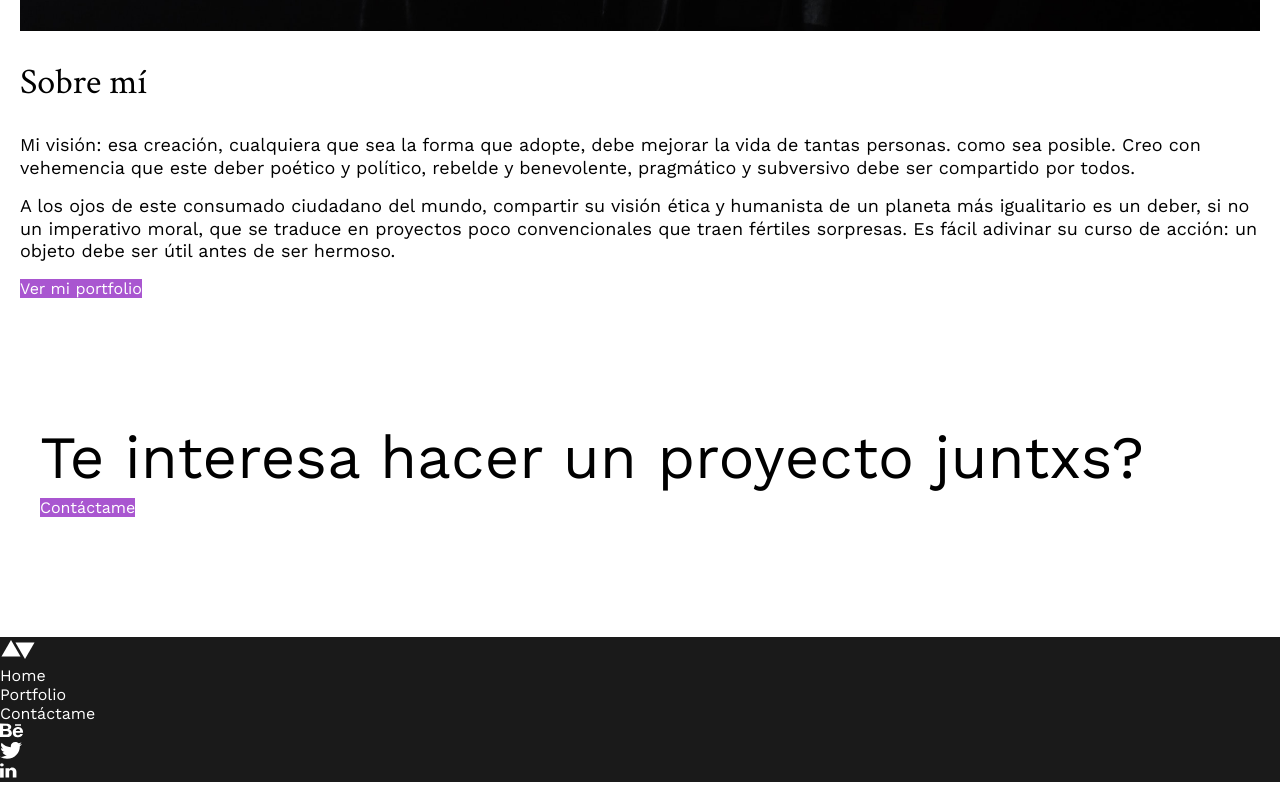
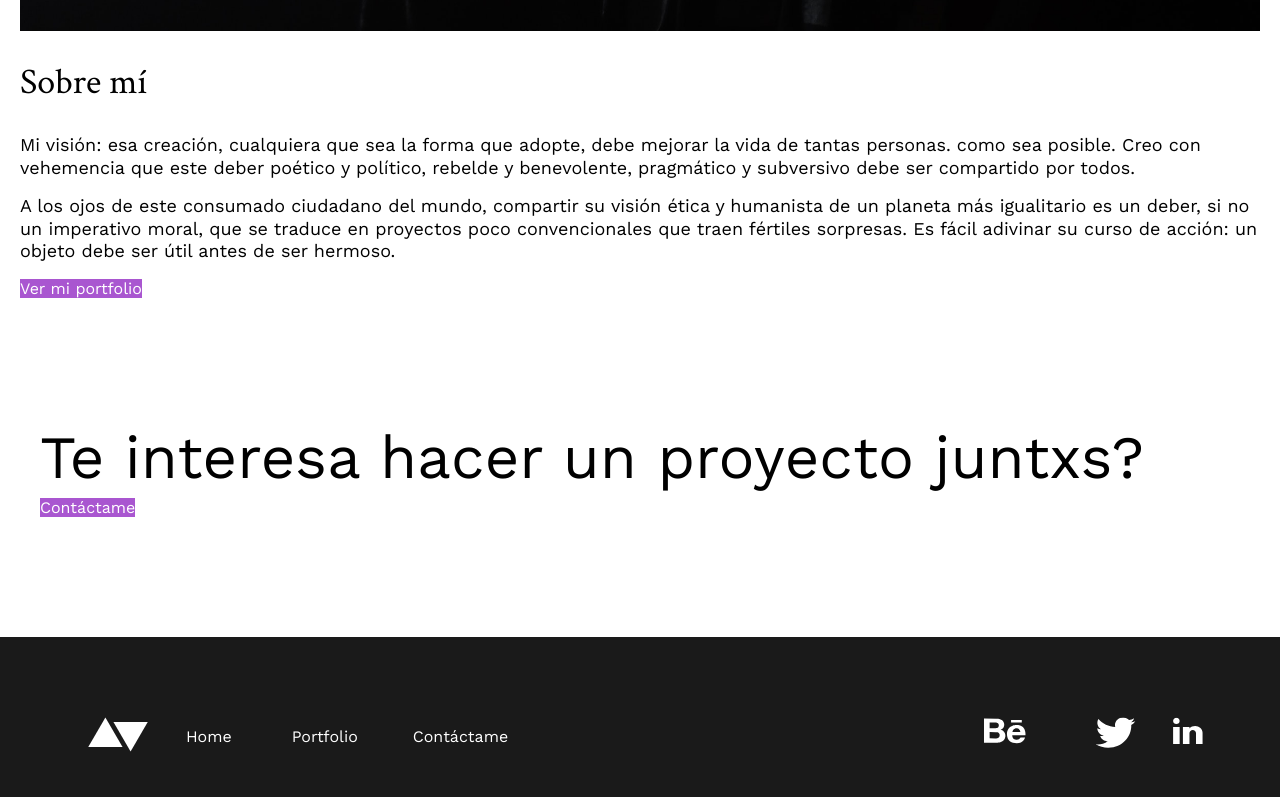
Before and after one commit to rubenperegrina/portfolio_frontend, a Next.js app: page / in a window 1280 px wide. Shown: the part 2933-3730 px from the top of the page. Built offline with nearby package versions, Linux system fonts and the light colour scheme.

Commit message:
Añadir estilos footer

```diff
--- a/components/Footer/Footer.module.scss
+++ b/components/Footer/Footer.module.scss
@@ -1,10 +1,69 @@
 @import '../../styles/variables';
 
 .footer {
+  padding: 40px 40px 26px;
   background: $dark;
   color: $light;
+  justify-content: center;
+  align-items: center;
+  flex-direction: column;
+  display: flex;
+  text-align: center;
+
+  div nav ul li {
+    margin-bottom: 26px;
+    &:last-child {margin-bottom: 120px;}
+  }
+
+  .social ul {
+    display: flex;
+    li:nth-child(2) {
+      margin: 0 20px;
+    }
+  }
 }
 
 .logo {
+  margin-bottom: 40px;
   path { fill: $light; }
 }
+
+
+@media (min-width: 48em) {
+  .footer {
+    height: 160px;
+    padding: 40px 100px 0 100px;
+    flex-direction: row;
+    justify-content: space-between;
+
+    div {
+      display: flex;
+
+      .logo {
+        margin: 0;
+        transform: scale(1.8);
+      }
+
+      nav ul {
+        height: 100%;
+        display: flex;
+        align-items: center;
+
+        li {
+          font-size: 16px;
+          &:first-child {margin: 0 60px 0 50px;}
+          &:last-child {margin: 0;}
+          margin: 0 55px 0 0;
+        }
+      }
+
+    }
+
+    .social {
+      transform: scale(1.8);
+      ul li {
+        margin-right: 18px;
+      }
+    }
+  }
+}
--- a/components/Footer/index.jsx
+++ b/components/Footer/index.jsx
@@ -11,6 +11,7 @@ const Footer = () => {
   const { toggleContactModal } = useAppContext();
   return (
     <footer className={styles.footer}>
+      <div>
         <Link href="/">
           <a>
             <Logo className={styles.logo} />
@@ -35,7 +36,9 @@ const Footer = () => {
             </li>
           </ul>
         </nav>
-      <nav>
+      </div>
+
+      <nav className={styles.social}>
         <ul>
           <li>
             <Behance />
```
Lines whose indentation alone changed are shown as unchanged.
